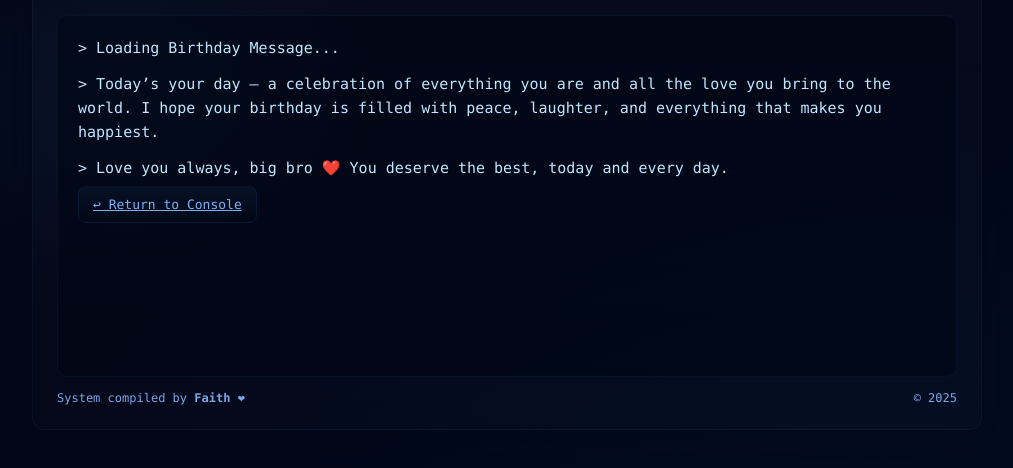
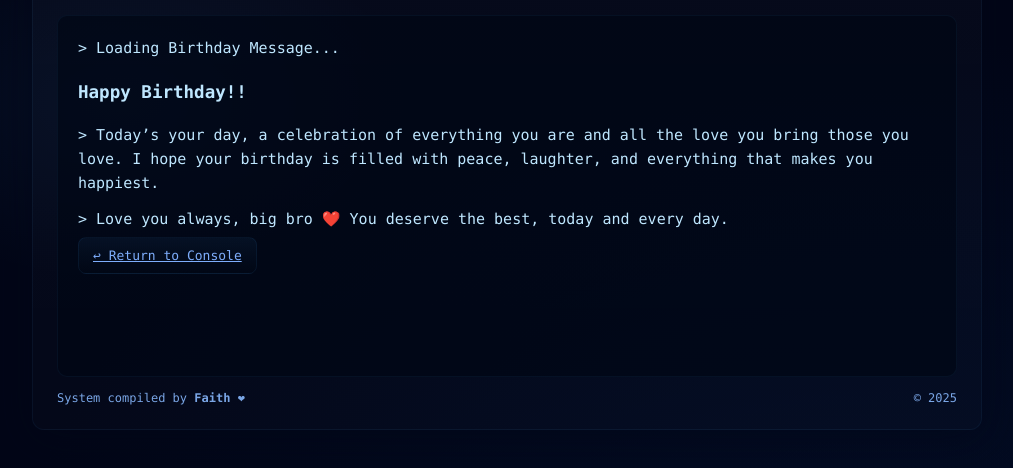
Before and after one commit to Avery-pixels/project-v21, a plain HTML site: page chill.html in a window 1280 px wide. Shown: the part 98-566 px from the top of the page, without its empty margins (133-1146 px from the left). Drawn offline with Linux system fonts and the light colour scheme.

Commit message:
add text

```diff
--- a/chill.html
+++ b/chill.html
@@ -17,11 +17,11 @@
       <div class="console">
         <div id="console">
           <div class="line">> Loading Birthday Message...</div>
+          <div class="line"><h3>Happy Birthday!!</h3></div>
           <div class="line">
-            > Today’s your day — a celebration of everything you are and all the
-            love you bring to the world. I hope your birthday is filled with
+            > Today’s your day, a celebration of everything you are and all the
+            love you bring those you love. I hope your birthday is filled with
             peace, laughter, and everything that makes you happiest.
-            <!--Playing lo-fi beats to celebrate Level 21 🎶-->
           </div>
           <div class="line">
             > Love you always, big bro ❤️ You deserve the best, today and every
```
